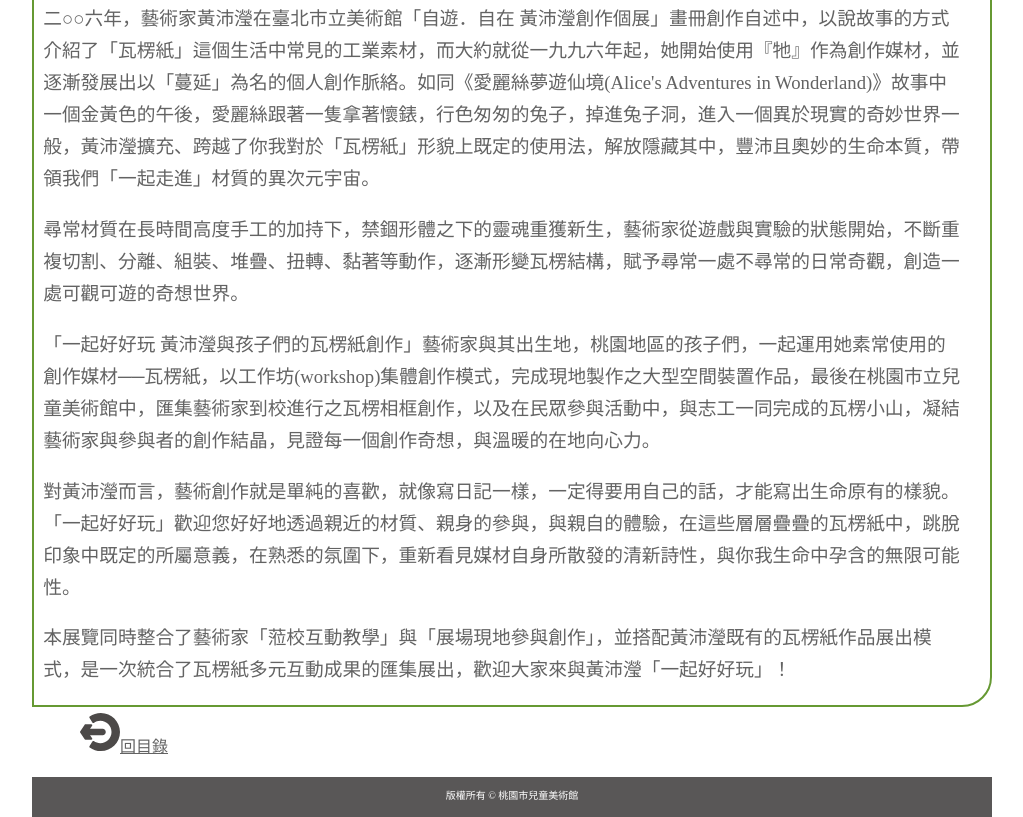
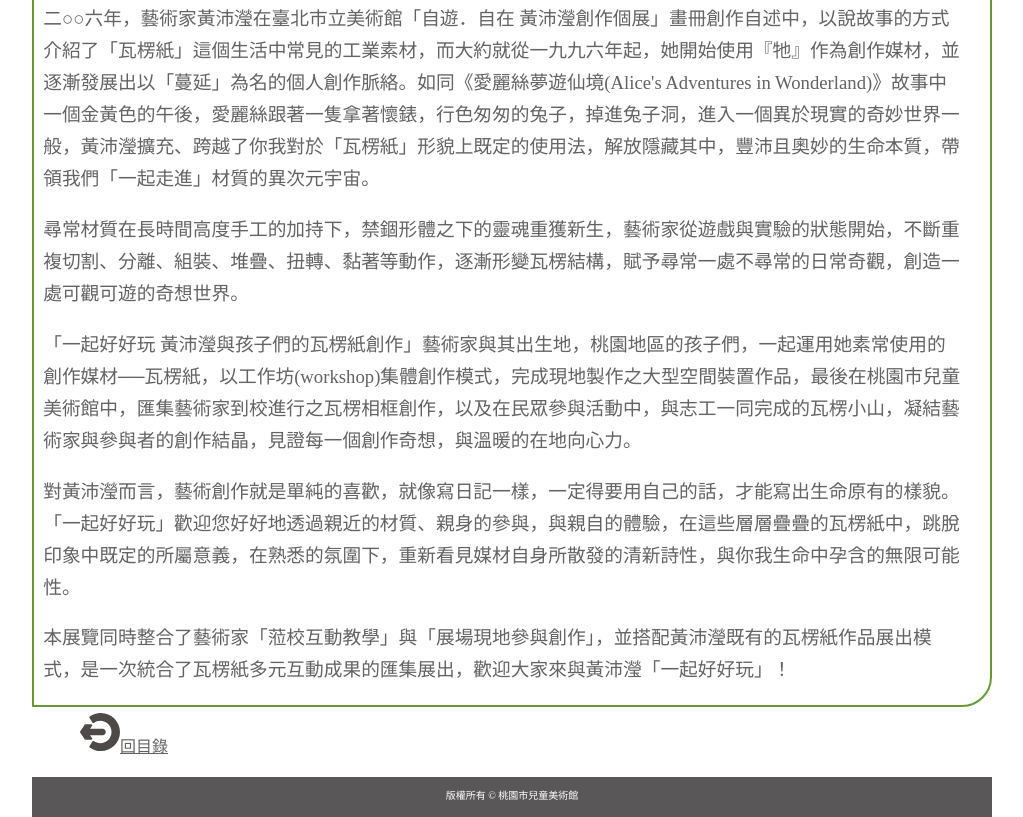
Before and after one commit to taoyuanLib/taoyuanLib.github.io, a plain HTML site: page camt/newstemp.html in a window 1280 px wide. Shown: the part 1474-2291 px from the top of the page, without its empty margins (128-1151 px from the left). Drawn offline with Linux system fonts and the light colour scheme.

Commit message:
0613_chang
0613_chang

```diff
--- a/camt/newstemp.html
+++ b/camt/newstemp.html
@@ -200,7 +200,7 @@ function showDivs(n) {
 			  <h3 style="padding-left: 10%;padding-right: 10%;font-style: italic;font-weight: lighter;" >「原本就是一種生命的牠，彷彿犯了錯而被下了魔咒。幻化成某種形式化的模樣：原本溫柔的性格，得強裝剛毅；原本自由的生長意志，得被箝制在既定的規格之中；而這一切唯有滿足了人類的包裝與生活上的需求，牠才能贏得存在的價值，否則就得被遺棄。」</h3>
 			  <h3 style="font-weight: lighter;" >二○○六年，藝術家黃沛瀅在臺北市立美術館「自遊．自在 黃沛瀅創作個展」畫冊創作自述中，以說故事的方式介紹了「瓦楞紙」這個生活中常見的工業素材，而大約就從一九九六年起，她開始使用『牠』作為創作媒材，並逐漸發展出以「蔓延」為名的個人創作脈絡。如同《愛麗絲夢遊仙境(Alice's Adventures in Wonderland)》故事中一個金黃色的午後，愛麗絲跟著一隻拿著懷錶，行色匆匆的兔子，掉進兔子洞，進入一個異於現實的奇妙世界一般，黃沛瀅擴充、跨越了你我對於「瓦楞紙」形貌上既定的使用法，解放隱藏其中，豐沛且奧妙的生命本質，帶領我們「一起走進」材質的異次元宇宙。</h3>
 			  <h3 style="font-weight: lighter;" >尋常材質在長時間高度手工的加持下，禁錮形體之下的靈魂重獲新生，藝術家從遊戲與實驗的狀態開始，不斷重複切割、分離、組裝、堆疊、扭轉、黏著等動作，逐漸形變瓦楞結構，賦予尋常一處不尋常的日常奇觀，創造一處可觀可遊的奇想世界。</h3>
-			  <h3 style="font-weight: lighter;" >「一起好好玩 黃沛瀅與孩子們的瓦楞紙創作」藝術家與其出生地，桃園地區的孩子們，一起運用她素常使用的創作媒材──瓦楞紙，以工作坊(workshop)集體創作模式，完成現地製作之大型空間裝置作品，最後在桃園市立兒童美術館中，匯集藝術家到校進行之瓦楞相框創作，以及在民眾參與活動中，與志工一同完成的瓦楞小山，凝結藝術家與參與者的創作結晶，見證每一個創作奇想，與溫暖的在地向心力。</h3>
+			  <h3 style="font-weight: lighter;" >「一起好好玩 黃沛瀅與孩子們的瓦楞紙創作」藝術家與其出生地，桃園地區的孩子們，一起運用她素常使用的創作媒材──瓦楞紙，以工作坊(workshop)集體創作模式，完成現地製作之大型空間裝置作品，最後在桃園市兒童美術館中，匯集藝術家到校進行之瓦楞相框創作，以及在民眾參與活動中，與志工一同完成的瓦楞小山，凝結藝術家與參與者的創作結晶，見證每一個創作奇想，與溫暖的在地向心力。</h3>
 			  <h3 style="font-weight: lighter;" >對黃沛瀅而言，藝術創作就是單純的喜歡，就像寫日記一樣，一定得要用自己的話，才能寫出生命原有的樣貌。「一起好好玩」歡迎您好好地透過親近的材質、親身的參與，與親自的體驗，在這些層層疊疊的瓦楞紙中，跳脫印象中既定的所屬意義，在熟悉的氛圍下，重新看見媒材自身所散發的清新詩性，與你我生命中孕含的無限可能性。</h3>
 
 			  <h3 style="font-weight: lighter;" >本展覽同時整合了藝術家「蒞校互動教學」與「展場現地參與創作」，並搭配黃沛瀅既有的瓦楞紙作品展出模式，是一次統合了瓦楞紙多元互動成果的匯集展出，歡迎大家來與黃沛瀅「一起好好玩」！</h3>
```
